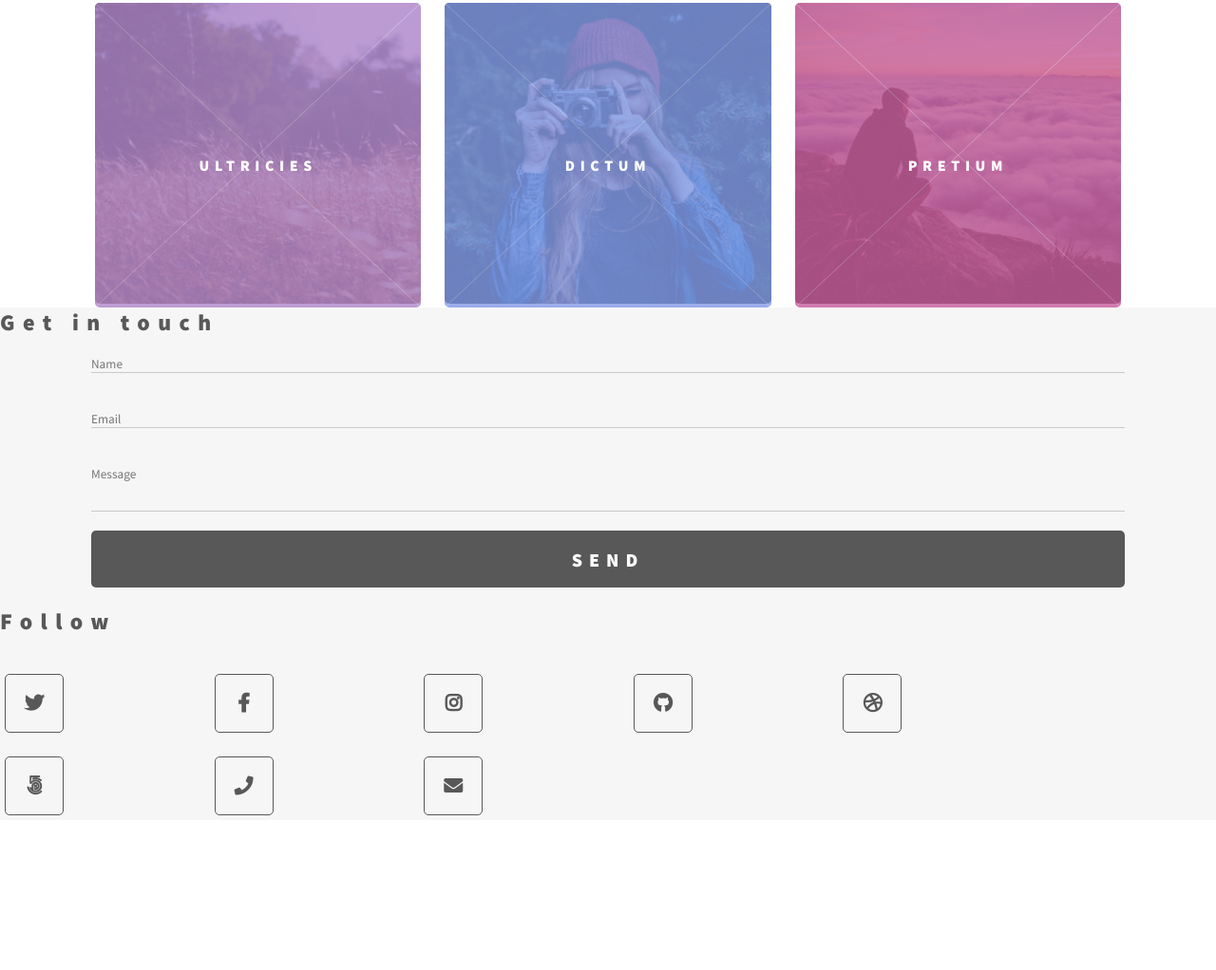
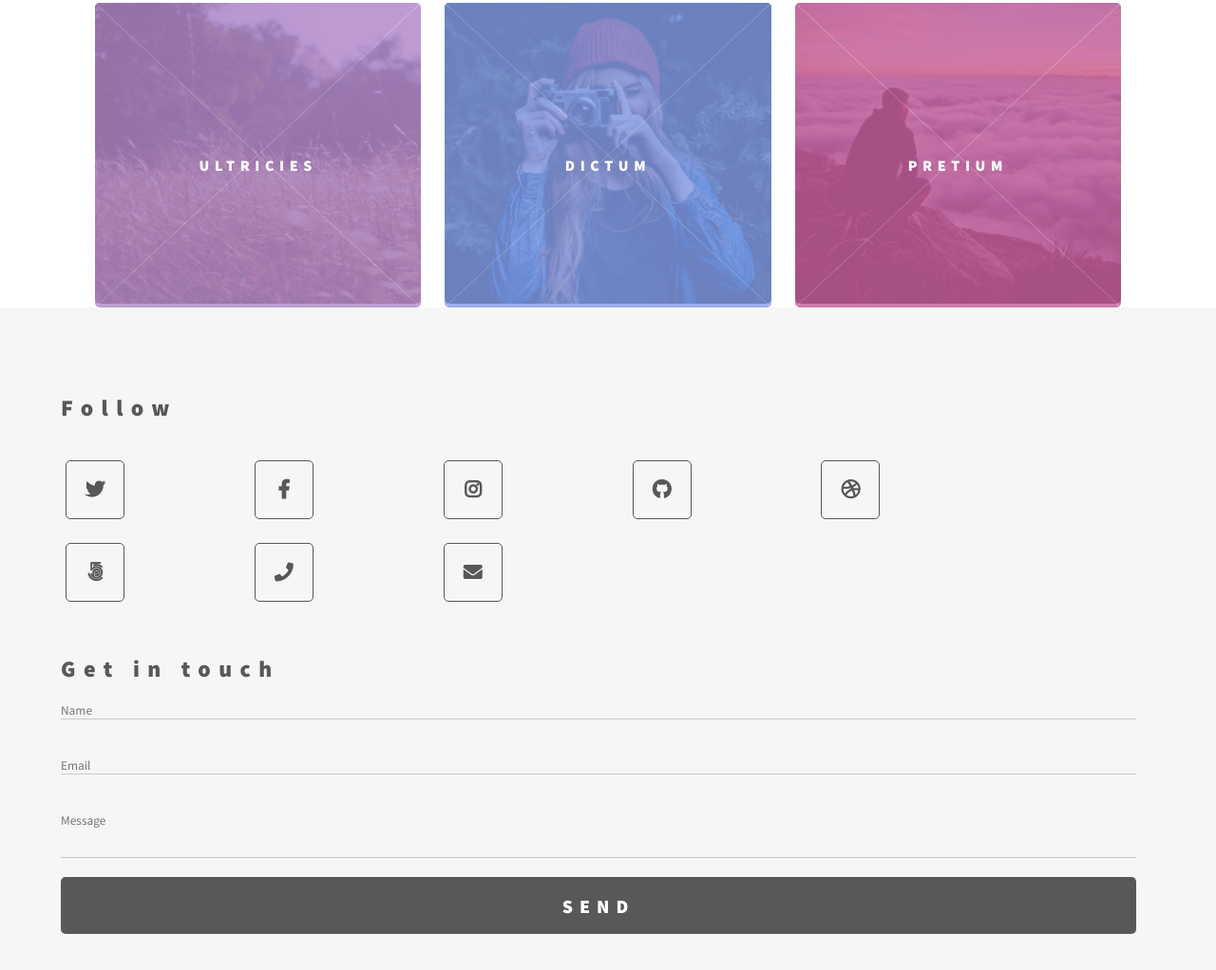
Before and after one commit to kraubunas/15-16-paskaita, a plain HTML site: page index.html in a window 1280 px wide. Shown: the part 1320-2342 px from the top of the page at 95% size. Before the commit the page ends 2184 px from the top, so only its background shows below. Drawn offline with Linux system fonts and the light colour scheme.

Commit message:
pakeistas ir sutvarkytas footer

```diff
--- a/index.html
+++ b/index.html
@@ -91,9 +91,21 @@
 
 
     <!-- Icons -->
-
+<section class="apacia">
     <div class="footer">
-
+        <div class="ikonos">
+            <div class="icons">
+                <h2>Follow</h2>
+                <i class="fab fa-twitter"></i>
+                <i class="fab fa-facebook-f"></i>
+                <i class="fab fa-instagram"></i>
+                <i class="fab fa-github"></i>
+                <i class="fab fa-dribbble"></i>
+                <i class="fab fa-500px"></i>
+                <i class="fas fa-phone"></i>
+                <i class="fas fa-envelope"></i>
+            </div>
+        </div>
         <section class="forma">
             <h2>Get in touch</h2>
             <form method="post" action="#">
@@ -106,21 +118,13 @@
                 <div class="msg">
                     <input type="text" name="message" id="message" placeholder="Message" required>
                 </div>
-                <button><h2>SEND</h2></button>
+                <button>
+                    <h2>SEND</h2>
+                </button>
             </form>
         </section>
 
-        <div class="icons">
-            <h2>Follow</h2>
-            <i class="fab fa-twitter"></i>
-            <i class="fab fa-facebook-f"></i>
-            <i class="fab fa-instagram"></i>
-            <i class="fab fa-github"></i>
-            <i class="fab fa-dribbble"></i>
-            <i class="fab fa-500px"></i>
-            <i class="fas fa-phone"></i>
-            <i class="fas fa-envelope"></i>
-        </div>
     </div>
+</section>
    </body>
 </html>
--- a/style.css
+++ b/style.css
@@ -531,19 +531,33 @@
   /* FOOTER */
 
 
+  .apacia {
+    display: flex;
+    justify-content: center;
+    align-items: center;
+    width: 100%;
+    background-color: #f6f6f6;
+  }
+
   .footer {
     background: #f6f6f6;
-    width: 100%;
+    width: 90%;
     height: auto;
+    padding: 70px 20px;
     /* padding: 20px; */
   }
 
-  .footer h2 {
-    letter-spacing: 0.35em;
+  .forma {
+    display: flex;
+    flex-direction: column;
+    text-align: center;
+    margin-right: 20px;
+    order: 2;
   }
 
-  form {
-    text-align: center;
+  .forma h2 {
+    text-align: left;
+    letter-spacing: 0.35em;
   }
 
   form input{
@@ -552,7 +566,7 @@
     border: none;
     border-bottom: 1px solid #c9c9c9;
     font-family: source sans pro;
-    width: 85%;
+    width: 100%;
   }
 
   .msg input {
@@ -563,11 +577,25 @@
     background: #585858;
     color: white;
     border: none;
-    width: 85%;
+    width: 100%;
     height: 60px;
     border-radius: 5px;
     letter-spacing: 0.35em;
     font-family: source sans pro;
+  }
+
+  .forma button h2 {
+    text-align: center;
+  }
+
+  .ikonos {
+    display: flex;
+    flex-direction: column;
+    margin-bottom: 50px;
+  }
+
+  .ikonos h2 {
+    letter-spacing: 0.35em;
   }
 
   .icons {
```
